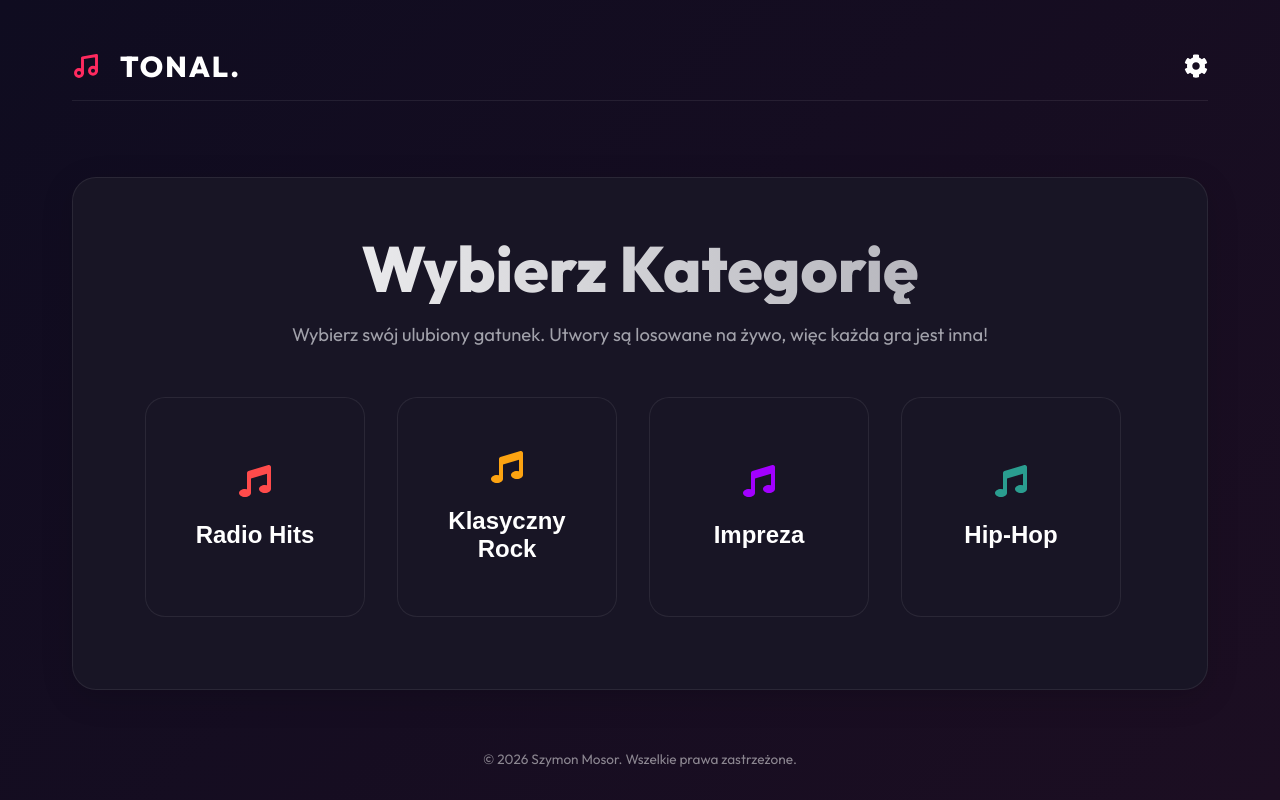
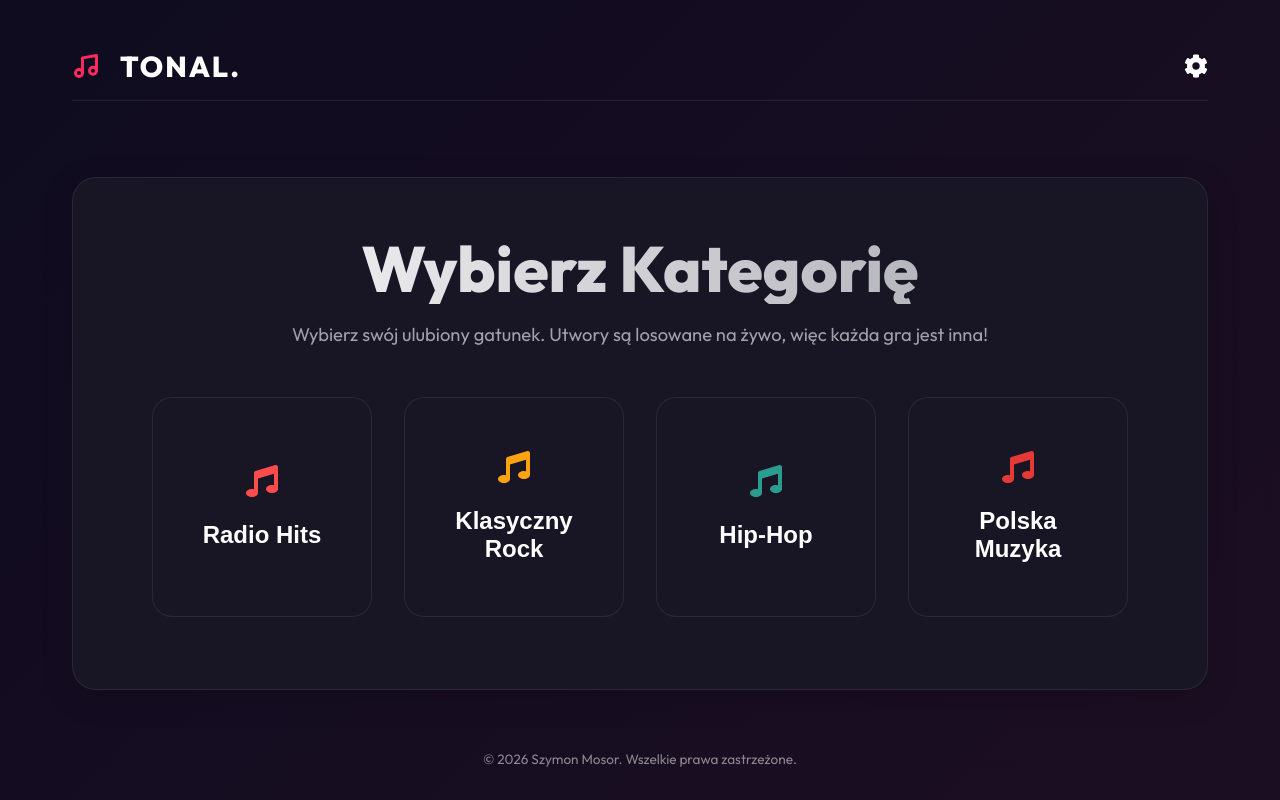
Before and after one commit to wawrzaszek/MusicQuiz, a React (Vite) app: page / in a window 1280 px wide. Built offline with nearby package versions, Linux system fonts and the light colour scheme.

Commit message:
Update and merge categories, expand Polish music

```diff
--- a/src/data/songs.js
+++ b/src/data/songs.js
@@ -1,14 +1,10 @@
 // Baza danych kategorii
 export const categories = [
-  { id: 'radio', name: { pl: 'Radio Hits', en: 'Radio Hits' }, color: '#ff4b4b', searchTerm: 'pop' },
-  { id: 'rock', name: { pl: 'Klasyczny Rock', en: 'Classic Rock' }, color: '#fca311', searchTerm: 'classic rock' },
-  // Wyszukiwanie najbardziej popularnych utworów imprezowych (party songs) dla kategorii Impreza
-  { id: 'party', name: { pl: 'Impreza', en: 'Party' }, color: '#a200ff', searchTerm: 'party songs' },
+  { id: 'radio', name: { pl: 'Radio Hits', en: 'Radio Hits' }, color: '#ff4b4b', searchTerm: ['pop', 'party songs'] },
+  { id: 'rock', name: { pl: 'Klasyczny Rock', en: 'Classic Rock' }, color: '#fca311', searchTerm: ['classic rock', 'heavy metal'] },
   { id: 'hiphop', name: { pl: 'Hip-Hop', en: 'Hip-Hop' }, color: '#2a9d8f', searchTerm: 'hip-hop' },
-  // Dodanie kategorii Metal
-  { id: 'metal', name: { pl: 'Metal', en: 'Metal' }, color: '#4a4a4a', searchTerm: 'heavy metal' },
   // Dodanie kategorii Polska Muzyka (będzie losować jedno z haseł przy każdym zapytaniu)
-  { id: 'plmusic', name: { pl: 'Polska Muzyka', en: 'Polish Music' }, color: '#e53935', searchTerm: ['dżem', 'kombi', 'lady pank', 'perfect', 'budka suflera'] }
+  { id: 'plmusic', name: { pl: 'Polska Muzyka', en: 'Polish Music' }, color: '#e53935', searchTerm: ['dżem', 'kombi', 'lady pank', 'perfect', 'budka suflera', 'akcent', 'boys', 'sławomir', 'zenon martyniuk', 'disco polo', 'krzysztof krawczyk', 'maryla rodowicz', 'sanah', 'dawid podsiadło', 'polski pop'] }
 ];
 
 // Funkcja pobierająca losowe utwory z iTunes API (wyklucza te już odgadnięte)
```
